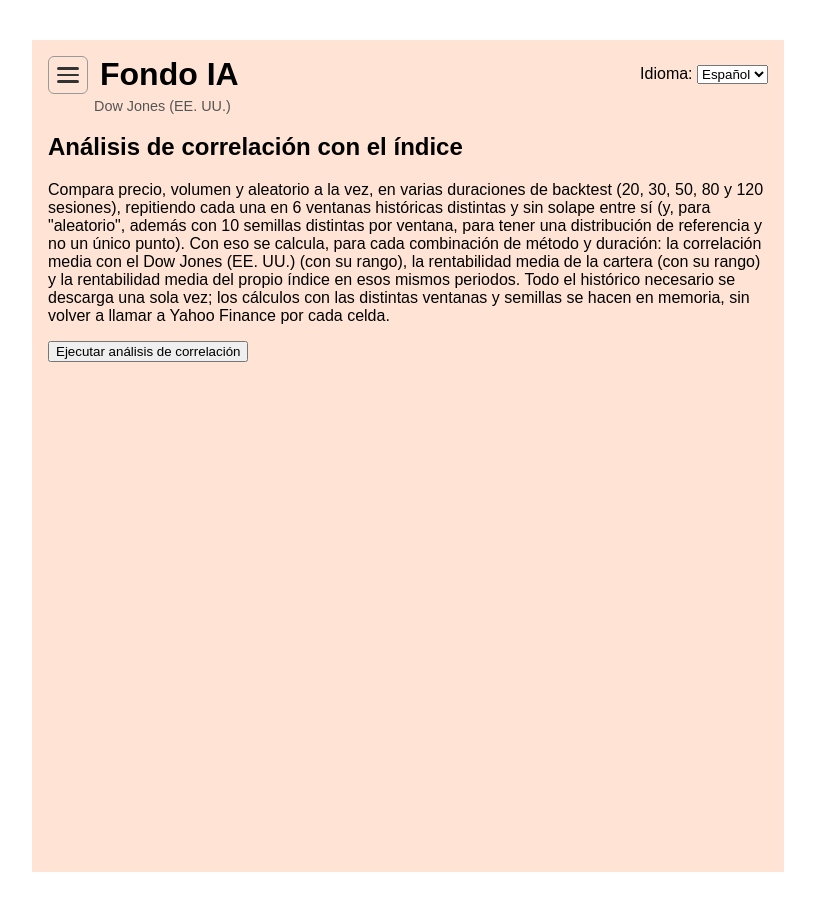
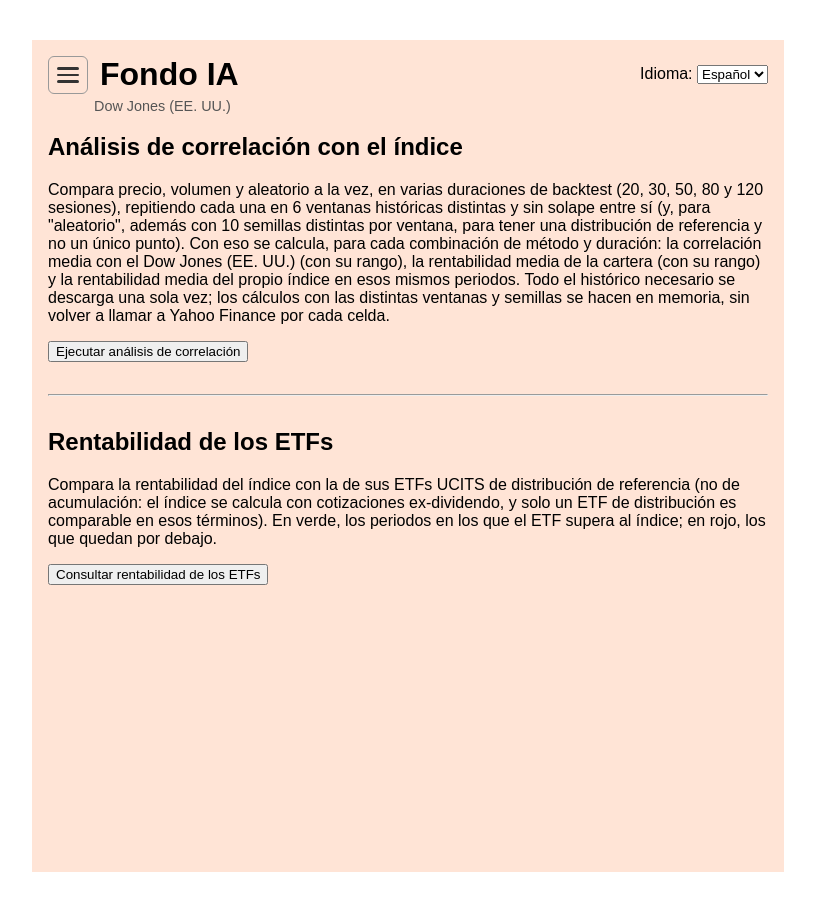
Before and after one commit to antonioluiscliment/fondo-ia-web, a Next.js app: page /analisis in a window 1280 px wide. Shown: the whole page, without its empty margins (232-1047 px from the left). Built offline with nearby package versions, Linux system fonts and the light colour scheme.

Commit message:
Add files via upload

```diff
--- a/pages/analisis.js
+++ b/pages/analisis.js
@@ -17,6 +17,10 @@ export default function Analisis() {
   const [cargandoAnalisisCorrelacion, setCargandoAnalisisCorrelacion] = useState(false);
   const [errorAnalisisCorrelacion, setErrorAnalisisCorrelacion] = useState(null);
 
+  const [rentabilidadEtfs, setRentabilidadEtfs] = useState(null);
+  const [cargandoRentabilidadEtfs, setCargandoRentabilidadEtfs] = useState(false);
+  const [errorRentabilidadEtfs, setErrorRentabilidadEtfs] = useState(null);
+
   async function realizarAnalisisCorrelacion() {
     setCargandoAnalisisCorrelacion(true);
     setErrorAnalisisCorrelacion(null);
@@ -30,6 +34,22 @@ export default function Analisis() {
       setErrorAnalisisCorrelacion(e.message);
     } finally {
       setCargandoAnalisisCorrelacion(false);
+    }
+  }
+
+  async function consultarRentabilidadEtfs() {
+    setCargandoRentabilidadEtfs(true);
+    setErrorRentabilidadEtfs(null);
+    setRentabilidadEtfs(null);
+    try {
+      const resp = await fetch(`/api/rentabilidadETFs?indice=${indiceId}`);
+      const json = await resp.json();
+      if (!resp.ok) throw new Error(json.error || "Error desconocido");
+      setRentabilidadEtfs(json);
+    } catch (e) {
+      setErrorRentabilidadEtfs(e.message);
+    } finally {
+      setCargandoRentabilidadEtfs(false);
     }
   }
 
@@ -90,6 +110,57 @@ export default function Analisis() {
           </table>
         </div>
       )}
+
+      <hr style={{ margin: "32px 0" }} />
+
+      <h2>{t.rentabilidadEtfsTitulo}</h2>
+      <p>{t.rentabilidadEtfsDesc}</p>
+      <button onClick={consultarRentabilidadEtfs} disabled={cargandoRentabilidadEtfs}>
+        {cargandoRentabilidadEtfs ? t.rentabilidadEtfsBotonCargando : t.rentabilidadEtfsBoton}
+      </button>
+
+      {errorRentabilidadEtfs && <p style={{ color: "crimson" }}>{t.error}: {errorRentabilidadEtfs}</p>}
+
+      {rentabilidadEtfs && (
+        <table border="1" cellPadding="6" style={{ borderCollapse: "collapse", width: "100%", marginTop: 16 }}>
+          <thead>
+            <tr>
+              <th>{t.colEtf}</th>
+              <th>{t.col60Sesiones}</th>
+              <th>{t.col120Sesiones}</th>
+              <th>{t.col1Anio}</th>
+              <th>{t.col2Anios}</th>
+              <th>{t.col3Anios}</th>
+              <th>{t.colVolumen(rentabilidadEtfs.anioVolumen, rentabilidadEtfs.esYTD)}</th>
+            </tr>
+          </thead>
+          <tbody>
+            {rentabilidadEtfs.filas.map((fila) => {
+              const filaIndice = rentabilidadEtfs.filas[0];
+              return (
+                <tr key={fila.ticker} style={{ fontWeight: fila.esIndice ? "bold" : "normal" }}>
+                  <td>{fila.nombre}</td>
+                  {["sesiones60", "sesiones120", "anio1", "anio2", "anio3"].map((campo) => {
+                    const valor = fila[campo];
+                    const valorIndice = filaIndice[campo];
+                    let color = "inherit";
+                    if (!fila.esIndice && valor !== null && valorIndice !== null) {
+                      if (valor > valorIndice) color = "green";
+                      else if (valor < valorIndice) color = "crimson";
+                    }
+                    return (
+                      <td key={campo} style={{ color }}>
+                        {valor !== null ? `${valor.toFixed(2)}%` : "-"}
+                      </td>
+                    );
+                  })}
+                  <td>{fila.volumen !== null ? fila.volumen.toLocaleString() : "-"}</td>
+                </tr>
+              );
+            })}
+          </tbody>
+        </table>
+      )}
     </MenuLayout>
   );
 }
```
